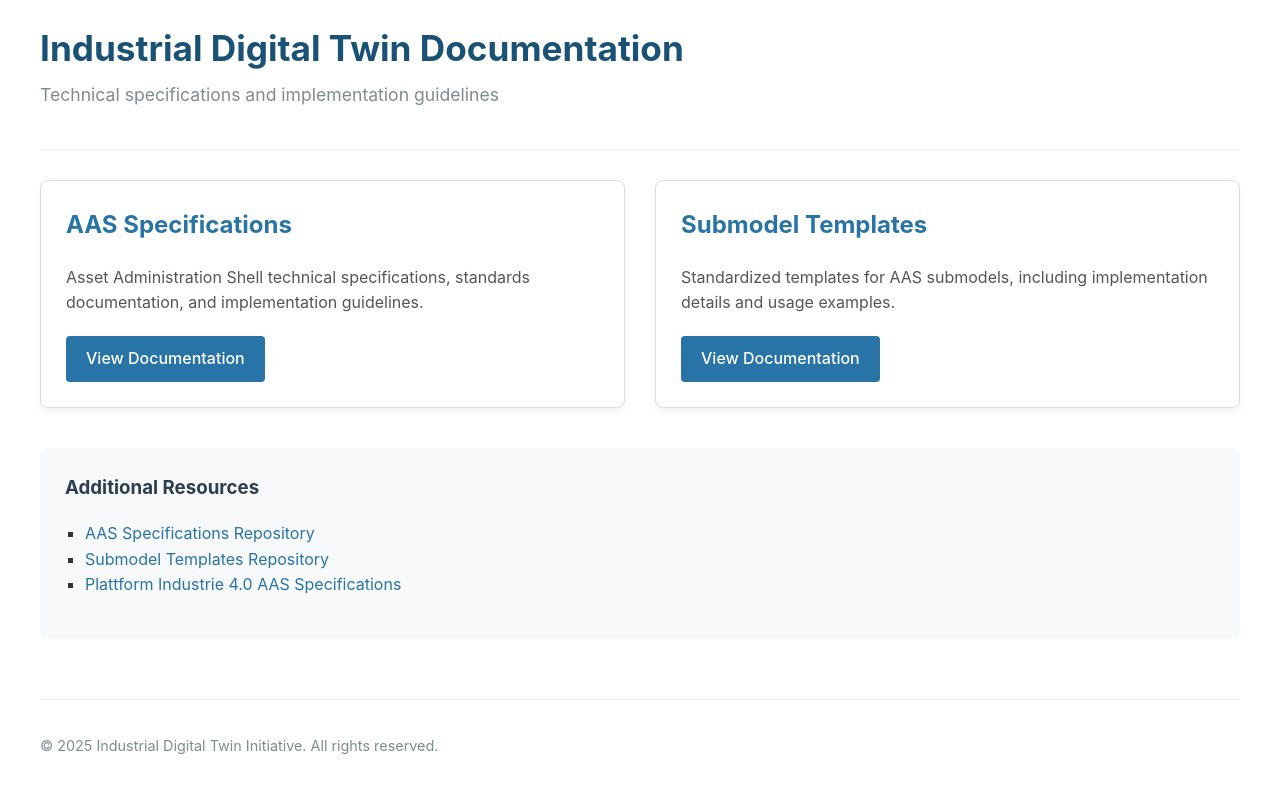
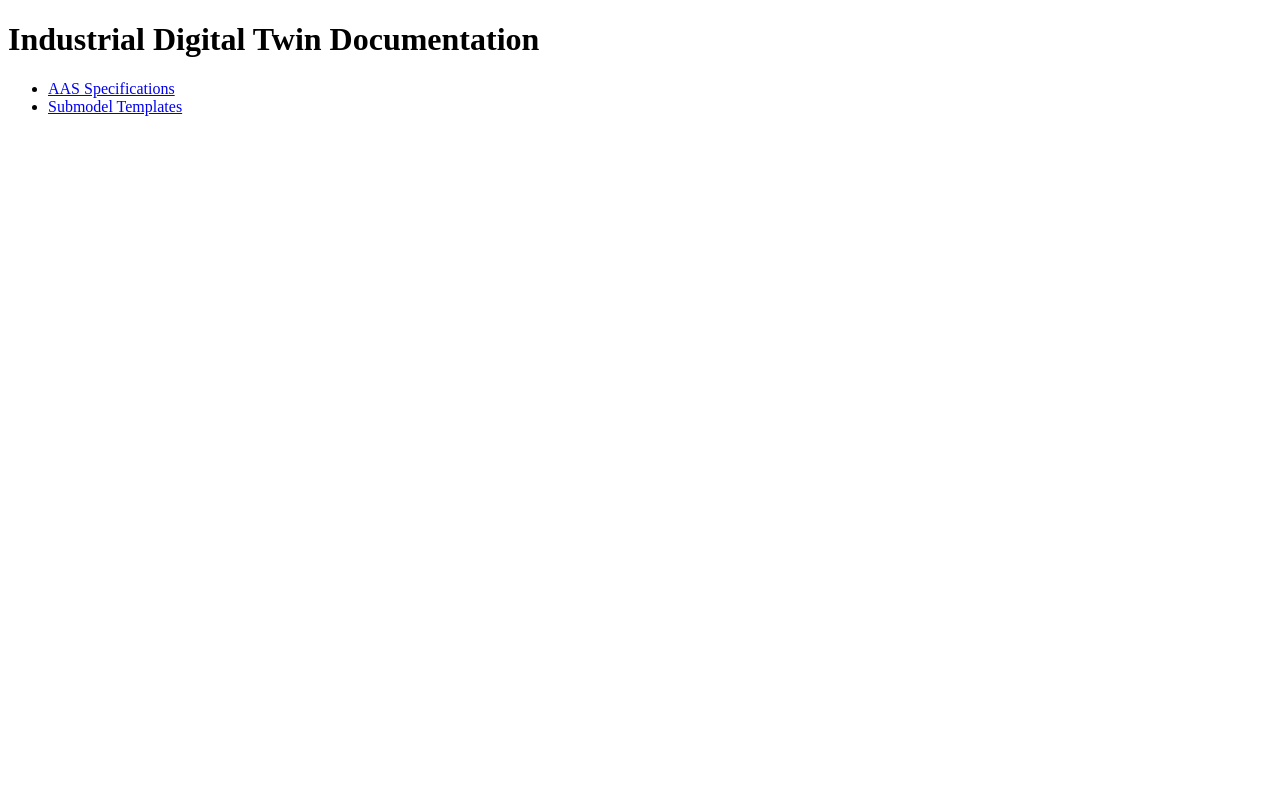
Before and after one commit to admin-shell-io/admin-shell-io.github.io, a plain HTML site: page index.html in a window 1280 px wide. Drawn offline with Linux system fonts and the light colour scheme.

```diff
--- a/index.html
+++ b/index.html
@@ -1,151 +1,12 @@
+<!-- index.html -->
 <!DOCTYPE html>
-<html lang="en">
-<head>
-    <meta charset="UTF-8">
-    <meta name="viewport" content="width=device-width, initial-scale=1.0">
-    <title>Industrial Digital Twin Documentation</title>
-    <style>
-        body {
-            font-family: -apple-system, BlinkMacSystemFont, "Segoe UI", Roboto, Helvetica, Arial, sans-serif;
-            line-height: 1.6;
-            color: #333;
-            max-width: 1200px;
-            margin: 0 auto;
-            padding: 20px;
-        }
-        header {
-            border-bottom: 1px solid #eee;
-            padding-bottom: 20px;
-            margin-bottom: 30px;
-        }
-        .logo {
-            display: flex;
-            align-items: center;
-            gap: 15px;
-            margin-bottom: 20px;
-        }
-        .logo img {
-            max-height: 60px;
-        }
-        h1 {
-            margin: 0;
-            font-size: 2.2rem;
-            color: #1a5276;
-        }
-        .tagline {
-            color: #7f8c8d;
-            font-size: 1.1rem;
-            margin-top: 5px;
-        }
-        .docs-container {
-            display: flex;
-            flex-wrap: wrap;
-            gap: 30px;
-            margin-bottom: 40px;
-        }
-        .docs-card {
-            flex: 1;
-            min-width: 300px;
-            border: 1px solid #ddd;
-            border-radius: 8px;
-            padding: 25px;
-            box-shadow: 0 4px 6px rgba(0,0,0,0.05);
-            transition: transform 0.2s, box-shadow 0.2s;
-        }
-        .docs-card:hover {
-            transform: translateY(-5px);
-            box-shadow: 0 8px 15px rgba(0,0,0,0.1);
-        }
-        .docs-card h2 {
-            margin-top: 0;
-            color: #2874a6;
-            font-size: 1.5rem;
-        }
-        .docs-card p {
-            color: #555;
-            margin-bottom: 20px;
-        }
-        .button {
-            display: inline-block;
-            padding: 10px 20px;
-            background-color: #2874a6;
-            color: white;
-            text-decoration: none;
-            border-radius: 4px;
-            font-weight: 500;
-            transition: background-color 0.2s;
-        }
-        .button:hover {
-            background-color: #1a5276;
-        }
-        footer {
-            margin-top: 60px;
-            padding-top: 20px;
-            border-top: 1px solid #eee;
-            color: #7f8c8d;
-            font-size: 0.9rem;
-        }
-        .resources {
-            background-color: #f8f9fa;
-            padding: 25px;
-            border-radius: 8px;
-            margin-top: 40px;
-        }
-        .resources h3 {
-            margin-top: 0;
-            color: #2c3e50;
-        }
-        .resources ul {
-            list-style-type: square;
-            padding-left: 20px;
-        }
-        .resources a {
-            color: #2874a6;
-            text-decoration: none;
-        }
-        .resources a:hover {
-            text-decoration: underline;
-        }
-    </style>
-</head>
-<body>
-    <header>
-        <div class="logo">
-            <!-- Replace with your actual logo -->
-            <div>
-                <h1>Industrial Digital Twin Documentation</h1>
-                <div class="tagline">Technical specifications and implementation guidelines</div>
-            </div>
-        </div>
-    </header>
-
-    <main>
-        <div class="docs-container">
-            <div class="docs-card">
-                <h2>AAS Specifications</h2>
-                <p>Asset Administration Shell technical specifications, standards documentation, and implementation guidelines.</p>
-                <a href="/aas-specs-antora/index/home/index.html" class="button">View Documentation</a>
-            </div>
-
-            <div class="docs-card">
-                <h2>Submodel Templates</h2>
-                <p>Standardized templates for AAS submodels, including implementation details and usage examples.</p>
-                <a href="/submodel-templates-antora/index/home/index.html" class="button">View Documentation</a>
-            </div>
-        </div>
-
-        <div class="resources">
-            <h3>Additional Resources</h3>
-            <ul>
-                <li><a href="https://github.com/admin-shell-io/aas-specs-antora" target="_blank">AAS Specifications Repository</a></li>
-                <li><a href="https://github.com/admin-shell-io/submodel-templates-antora" target="_blank">Submodel Templates Repository</a></li>
-                <li><a href="https://www.plattform-i40.de/IP/Redaktion/EN/Standardartikel/specification-administrationshell.html" target="_blank">Plattform Industrie 4.0 AAS Specifications</a></li>
-            </ul>
-        </div>
-    </main>
-
-    <footer>
-        <p>&copy; 2025 Industrial Digital Twin Initiative. All rights reserved.</p>
-    </footer>
-</body>
+<html>
+  <head><meta charset="utf-8"><title>Industrial Digital Twin Docs</title></head>
+  <body>
+    <h1>Industrial Digital Twin Documentation</h1>
+    <ul>
+      <li><a href="/aas-specs-antora/index/home/index.html">AAS Specifications</a></li>
+      <li><a href="/submodel-templates/index/home/index.html">Submodel Templates</a></li>
+    </ul>
+  </body>
 </html>
```
Also changed, not shown: 404.html (deleted, +0 -86 lines), antora-playbook.yml (added, +42 -0 lines), .github/workflows/deploy.yml (added), 1 other file.
